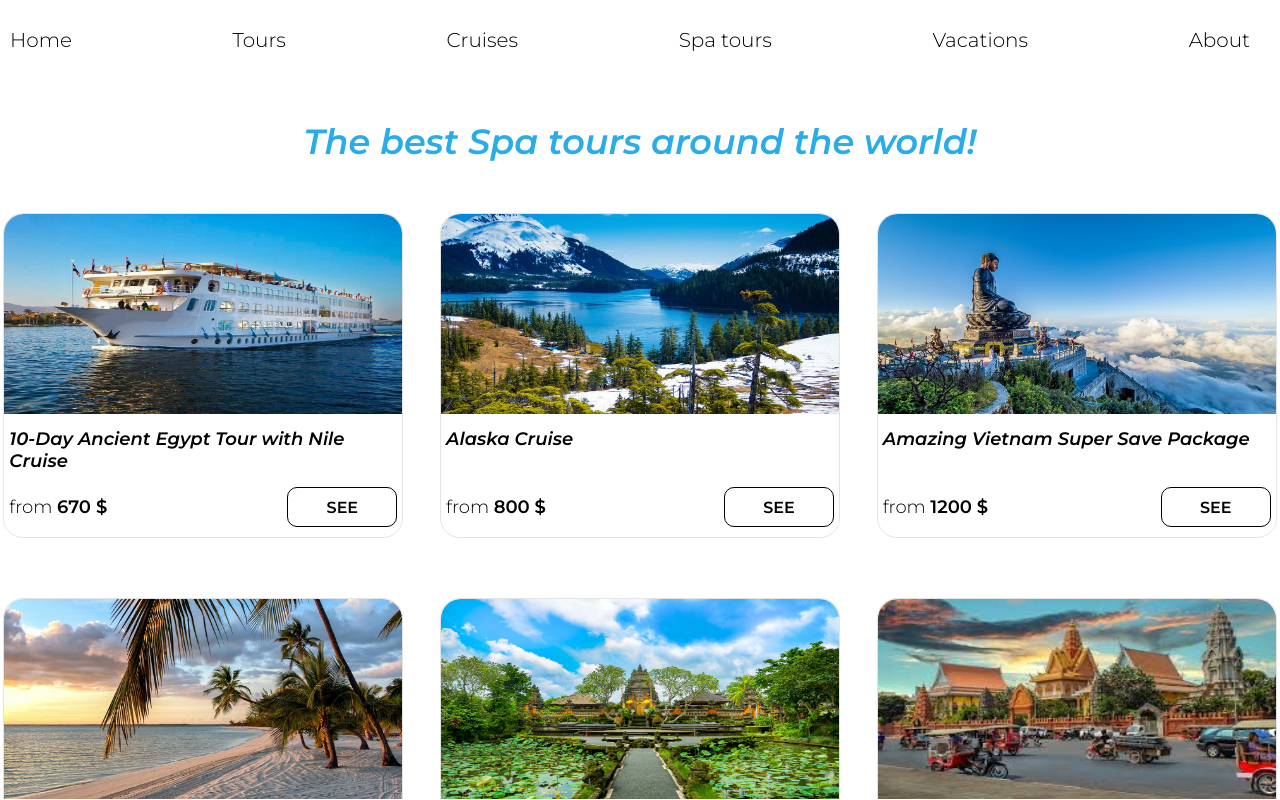
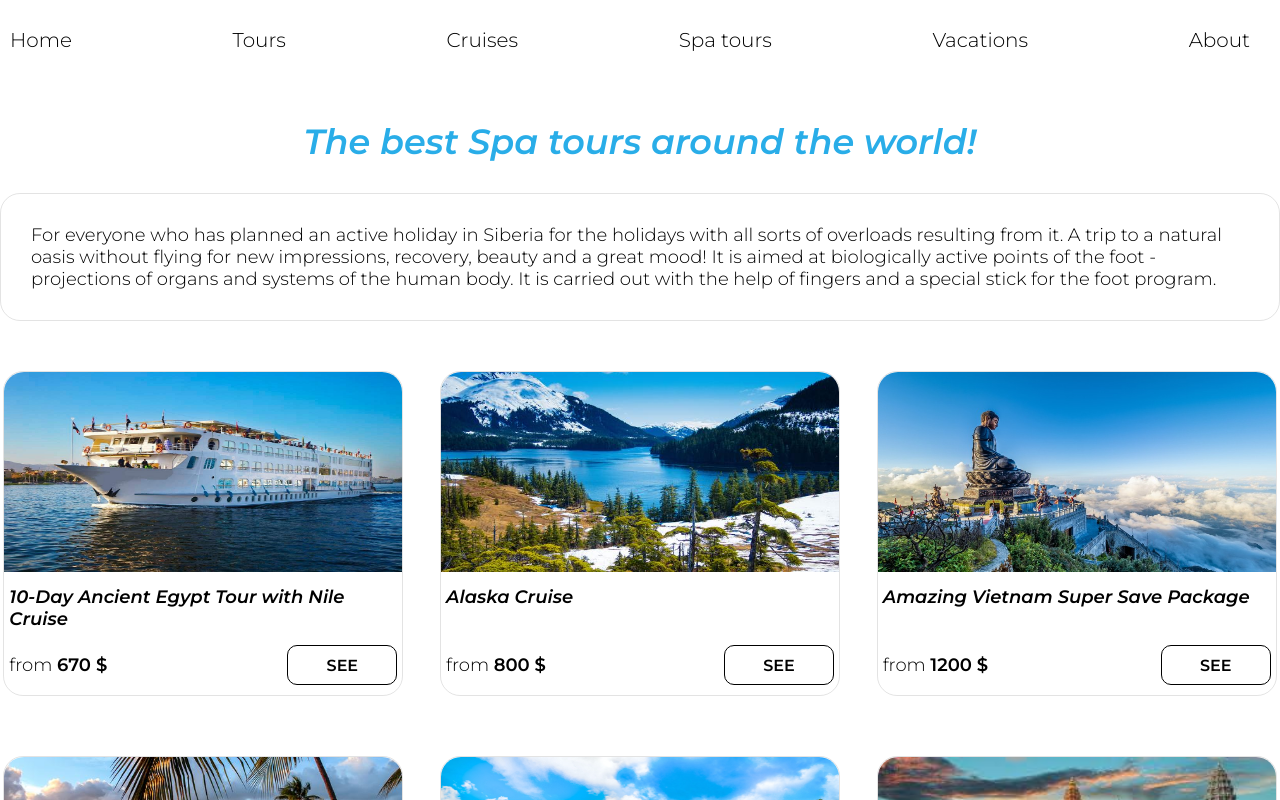
Before and after one commit to Lubov-L/Travel_agency, a React (Create React App) app: page /spa in a window 1280 px wide. Shown: the top 800 px of the page. Built offline with nearby package versions, Linux system fonts and the light colour scheme.

Commit message:
added text block page

```diff
--- a/src/components/UI/Main/Cruises/Cruises.jsx
+++ b/src/components/UI/Main/Cruises/Cruises.jsx
@@ -1,10 +1,18 @@
 import React from 'react';
 import {TourCard} from "../Home/ToursList/TourCard/TourCard";
+import TextBlock from "../Spa/TextBlock";
 
 const Cruises = () => {
     return (
         <div>
             <h2 className="header__h2" id="main__header">The best cruises around the world!</h2>
+            <TextBlock>
+                Easy, convenient way to travel. As a new cruiser the convenience can’t be topped. Unpack once and
+                experience the best of the region you are visiting in one cruise vacation. There is nothing easier than
+                simply waking up in the morning in the world's most exciting and interesting cities. There is nothing
+                easier than
+                simply waking up in the morning in the world's most exciting and interesting cities.
+            </TextBlock>
             <TourCard/>
         </div>
     );
--- a/src/components/UI/Main/Home/ToursList/toursList.css
+++ b/src/components/UI/Main/Home/ToursList/toursList.css
@@ -15,6 +15,7 @@
 }
 
 .tour__card,
+.text__block,
 .about__block:nth-child(1),
 .about__block:nth-child(5),
 .about__block:nth-child(4) {
@@ -68,7 +69,8 @@
 }
 
 .tour__card__but > p,
-.tour__name {
+.tour__name,
+.text__block {
     font-size: calc(13px + 0.390625vw);
 }
 
--- a/src/components/UI/Main/Spa/Spa.jsx
+++ b/src/components/UI/Main/Spa/Spa.jsx
@@ -1,10 +1,18 @@
 import React from 'react';
 import {TourCard} from "../Home/ToursList/TourCard/TourCard";
+import TextBlock from "./TextBlock";
 
 const Spa = () => {
     return (
         <div>
             <h2 className="header__h2" id="main__header">The best Spa tours around the world!</h2>
+            <TextBlock>
+                For everyone who has planned an active holiday in Siberia for the holidays with all sorts of overloads
+                resulting from it.
+                A trip to a natural oasis without flying for new impressions, recovery, beauty and a great mood!
+                It is aimed at biologically active points of the foot - projections of organs and systems of the human
+                body. It is carried out with the help of fingers and a special stick for the foot program.
+            </TextBlock>
             <TourCard/>
         </div>
     );
--- /dev/null
+++ b/src/components/UI/Main/Spa/TextBlock.jsx
@@ -0,0 +1,11 @@
+import React from 'react';
+
+const TextBlock = ({children}) => {
+    return (
+        <div className="text__block">
+            {children}
+        </div>
+    );
+};
+
+export default TextBlock;
--- a/src/components/UI/Main/Vacations/Vacations.jsx
+++ b/src/components/UI/Main/Vacations/Vacations.jsx
@@ -1,10 +1,17 @@
 import React from 'react';
 import {TourCard} from "../Home/ToursList/TourCard/TourCard";
+import TextBlock from "../Spa/TextBlock";
 
 const Vacations = () => {
     return (
         <div>
             <h2 className="header__h2" id="main__header">Find your next Vacation trip</h2>
+            <TextBlock>
+                From the remote wilderness of Alaska to vibrant New York, an American vacation is what you make it.
+                Discover Hawaii's volcanic wonders, satisfy your inner child in Florida's theme parks, be lost for words
+                on the Golden Gate Bridge, or enjoy a laid-back cruise along the Mississippi. We've got you covered with
+                the best adventure packages in the United States, and a guide to the best times to
+            </TextBlock>
             <TourCard/>
         </div>
     );
--- a/src/components/UI/Navigation/Navigation.jsx
+++ b/src/components/UI/Navigation/Navigation.jsx
@@ -20,7 +20,6 @@ const Navigation = () => {
             <Link to="/spa" className={cl.nav__link}>Spa tours</Link>
             <Link to="/vacations" className={cl.nav__link}>Vacations</Link>
             <Link to="/about" className={cl.nav__link}>About</Link>
-            {/*<Link to="/" className={cl.nav__link}>+1 (1111) 11 11 11</Link>*/}
         </div>
 
         <main>
--- a/src/styles/app.css
+++ b/src/styles/app.css
@@ -30,7 +30,8 @@ a {
 .tour__list-block,
 .feedback,
 .main__search,
-.about {
+.about,
+.text__block {
     max-width: 1300px;
     margin: 0 auto;
 }
@@ -76,6 +77,12 @@ ul {
     margin-bottom: 20px;
 }
 
+.text__block {
+    padding: 30px;
+    margin-top: 30px;
+    border-radius: 20px;
+}
+
 .main__div {
     position: relative;
 }
```
